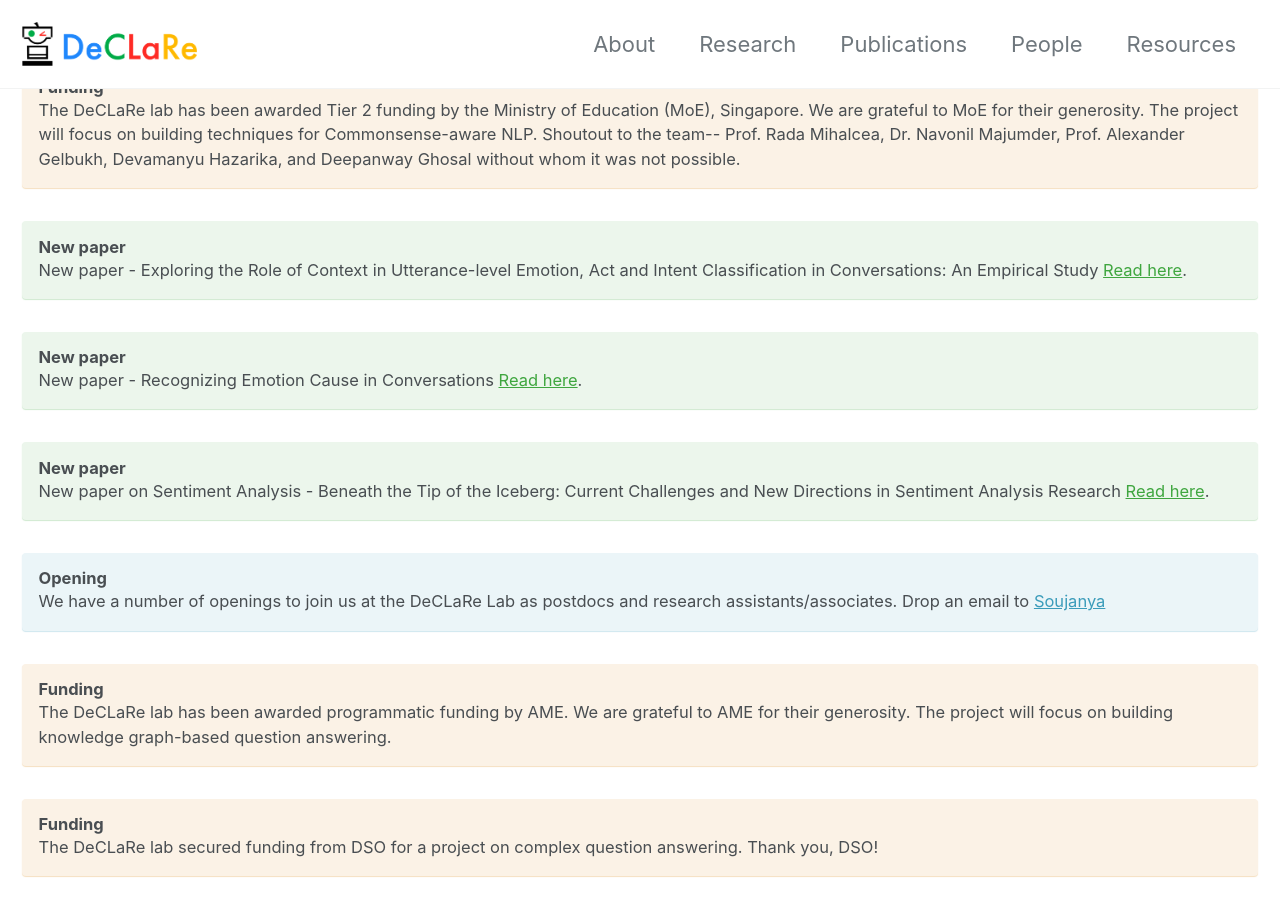
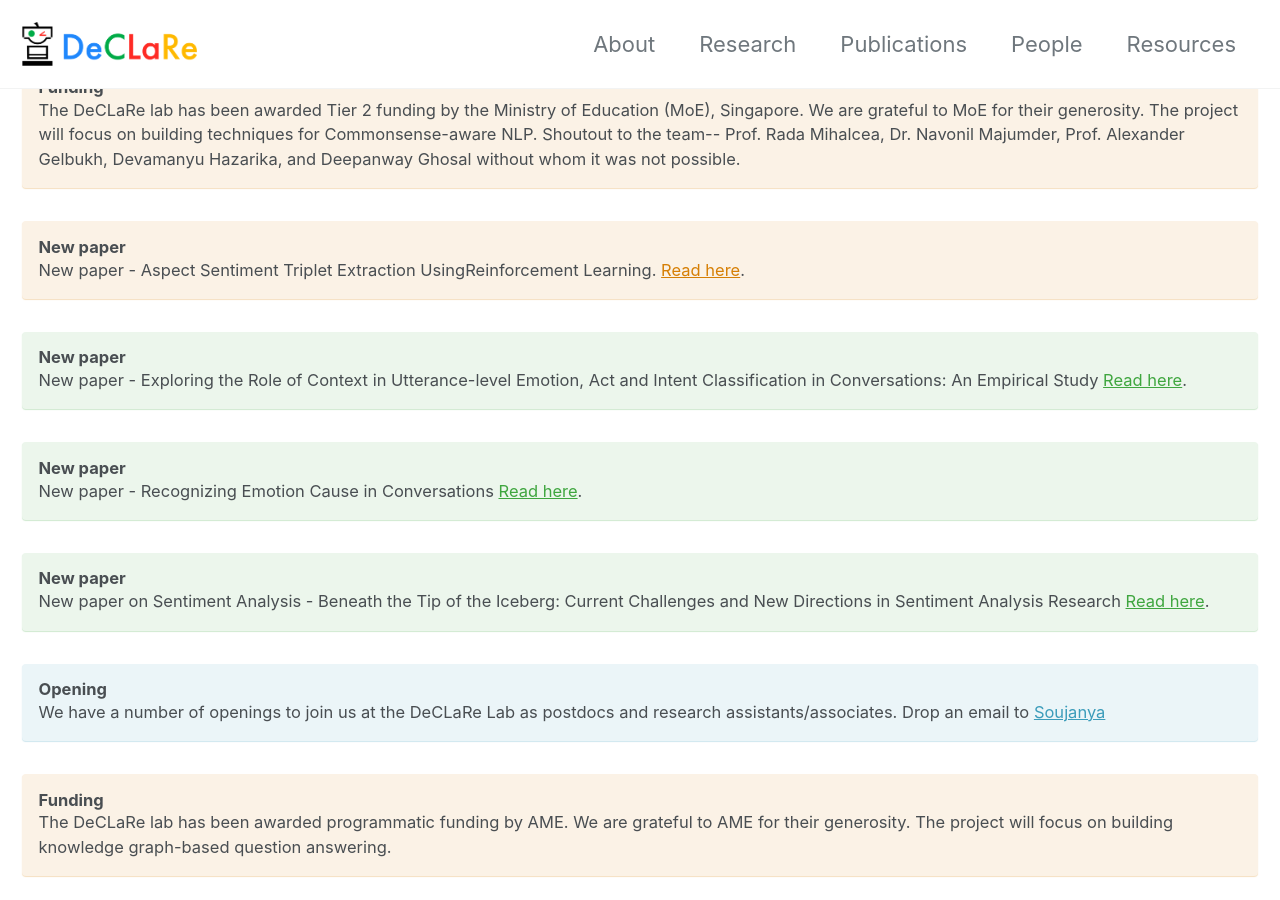
Before and after one commit to declare-lab/declare-lab.github.io, a Jekyll site: the page built from index.md, in a window 1280 px wide and 900 px high, scrolled down 484 px. Built offline with Jekyll 4.4.1, drawn with Linux system fonts in a browser that asks for light colours; cached includes are drawn as plain includes; nearby versions of some CDN libraries.

Commit message:
Update index.md

```diff
--- a/index.md
+++ b/index.md
@@ -24,6 +24,12 @@ logo:
   </p>
 </div>
 
+<div class="notice--warning">
+  <h4>New paper</h4>
+  <p>
+    New paper - Aspect Sentiment Triplet Extraction UsingReinforcement Learning. <a href="{{ site.url }}{{ site.baseurl }}/assets/pdfs/ASTE_RL_CIKM_2021_FINAL.pdf">Read here</a>.
+  </p>
+</div>
 <div class="notice--success">
   <h4>New paper</h4>
   <p>
```
